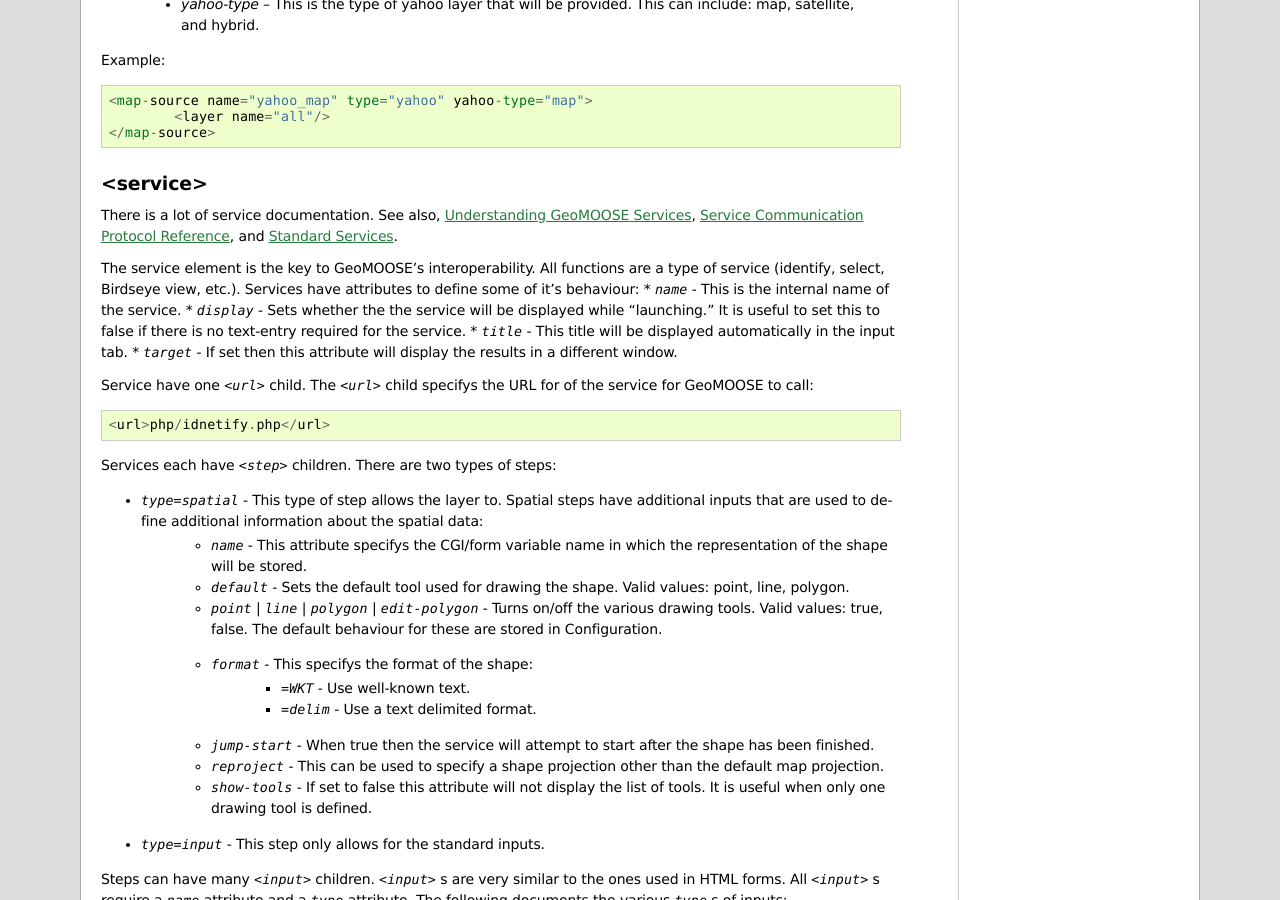
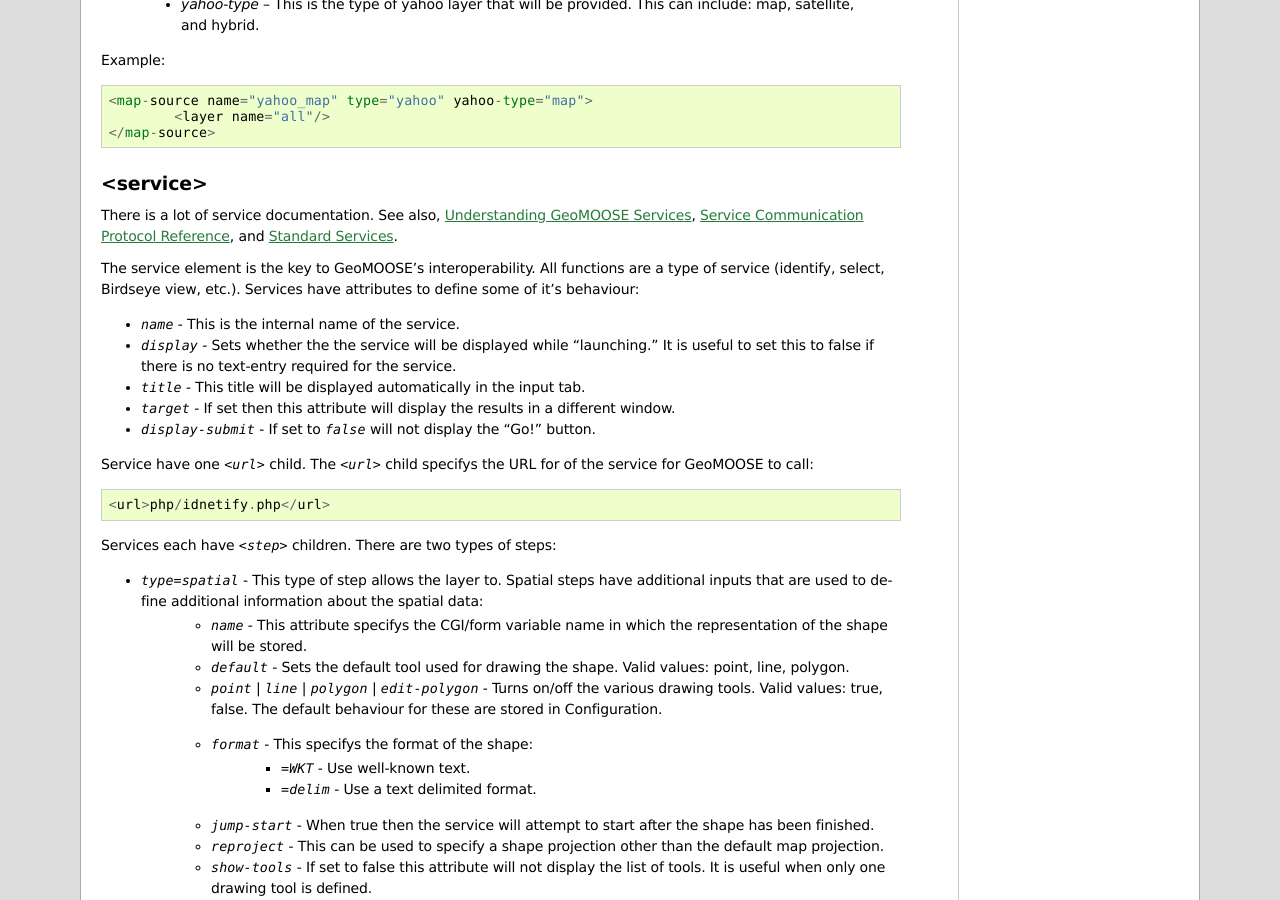
Before and after one commit to geomoose/geomoose-docs, a Sphinx documentation site: the page built from source/docs/mapbook.txt, in a window 1280 px wide and 900 px high, scrolled down 5772 px. Built offline with Sphinx 7.4.7, drawn with Linux system fonts in a browser that asks for light colours.

Commit message:
Document service display-submit attribute in mapbook.
refs: geomoose/geomoose#26

```diff
--- a/source/docs/mapbook.txt
+++ b/source/docs/mapbook.txt
@@ -285,10 +285,12 @@ Example::
 There is a lot of service documentation.  See also, :ref:`services_understanding`, :ref:`services_protocol`, and :ref:`Standard Services <services_general>`.
 
 The service element is the key to GeoMOOSE's interoperability.  All functions are a type of service (identify, select, Birdseye view, etc.). Services have attributes to define some of it's behaviour:
+
 * `name` - This is the internal name of the service.
 * `display` - Sets whether the the service will be displayed while "launching." It is useful to set this to false if there is no text-entry required for the service.
 * `title` - This title will be displayed automatically in the input tab.
 * `target` - If set then this attribute will display the results in a different window.
+* `display-submit` - If set to `false` will not display the "Go!" button.
 
 Service have one `<url>` child.  The `<url>` child specifys the URL for of the service for GeoMOOSE to call::
 
```
